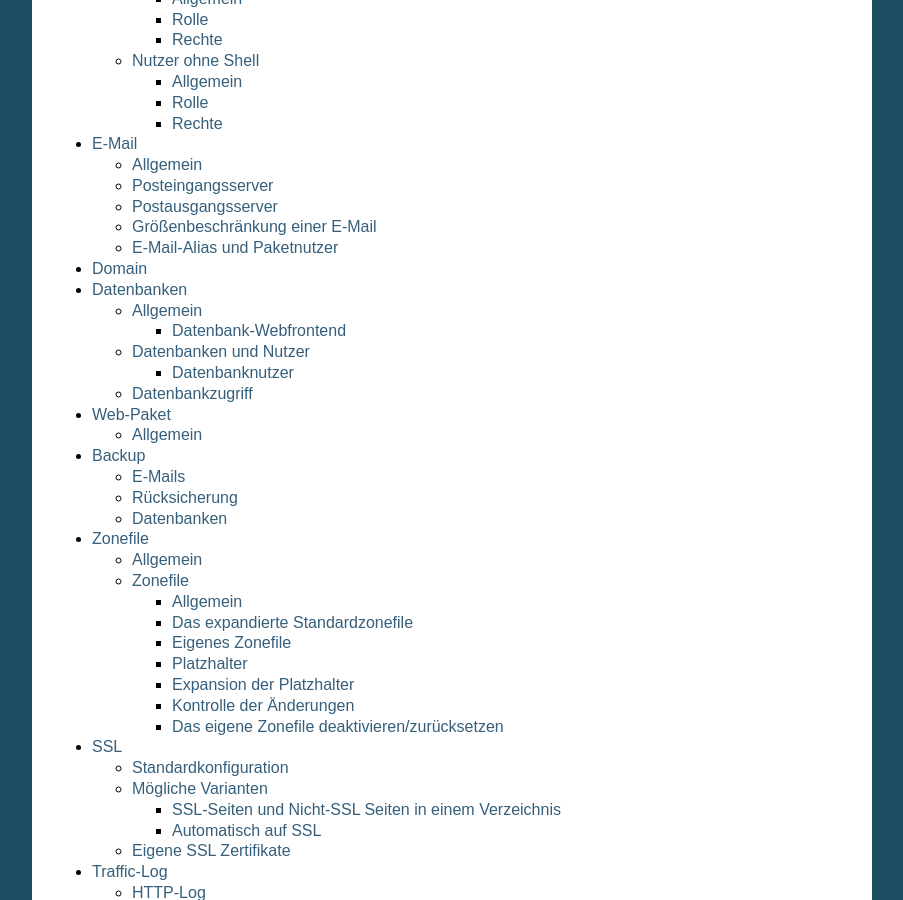
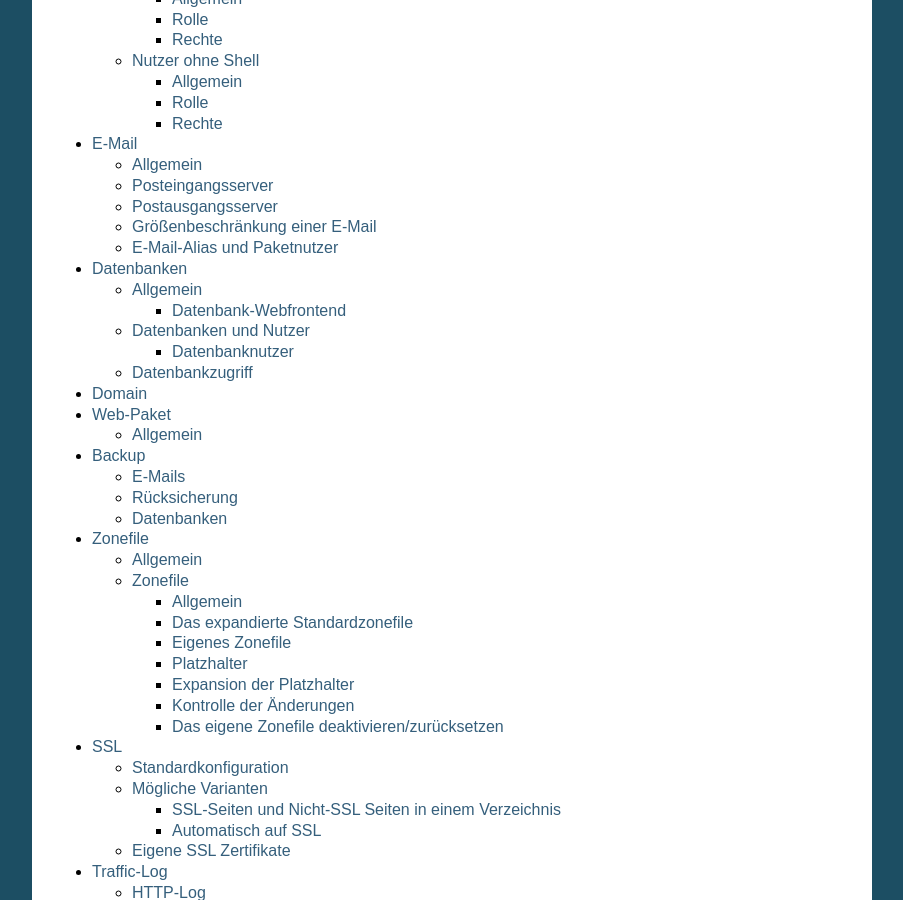
Before and after one commit to hostsharing/hs.docs.users, a Sphinx documentation site: the page built from source/index.rst, in a window 1280 px wide and 900 px high, scrolled down 708 px. Shown: the whole window, without its empty margins (198-1101 px from the left). Built offline with Sphinx 7.4.7, drawn with Linux system fonts in a browser that asks for light colours.

```diff
--- a/source/index.rst
+++ b/source/index.rst
@@ -24,8 +24,8 @@ Inhalt:
     introduction
     account/index
     email/index
+    datenbanken/index
     domain/index
-    datenbanken/index
     webpaket/index
     backup
     zonefile/index
```
